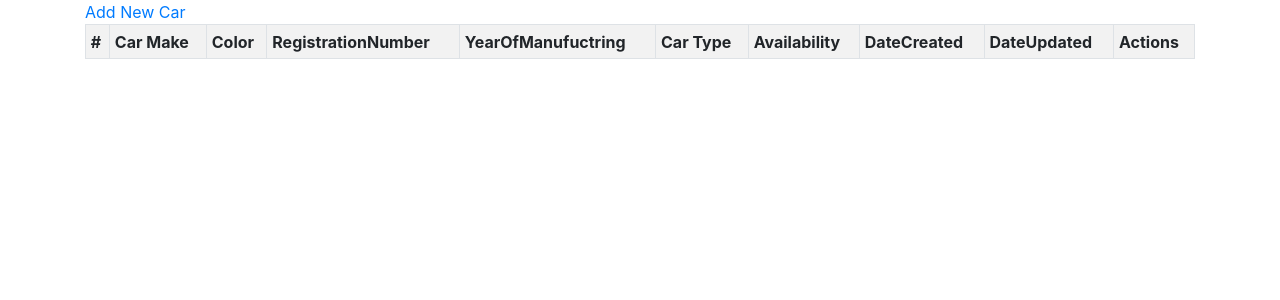
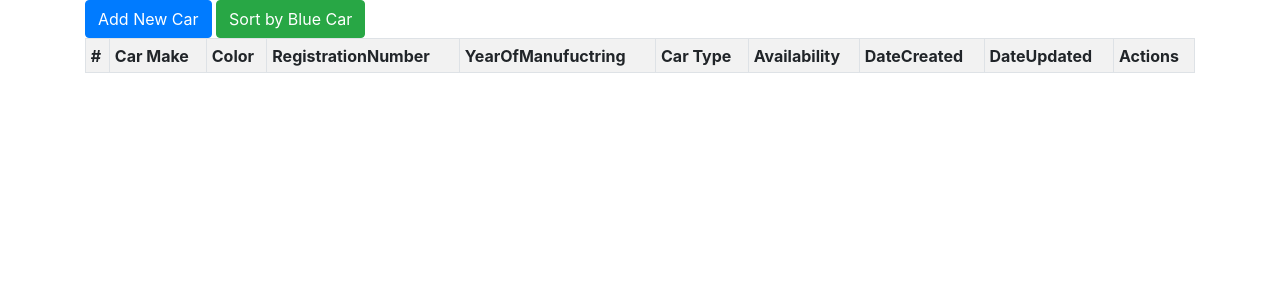
Before and after one commit to caroltheuri/manage-cars, a CodeIgniter app: page /database/index.php/cars/index in a window 1280 px wide. Shown: the part 53-353 px from the top of the page. Run offline with CodeIgniter, Linux system fonts and the light colour scheme; tables that the repository leaves empty or names only in its code hold one stand-in row (values such as "Sample post"); lists and menus that the app fills with data are empty; some web fonts are replaced.

Commit message:
updating features

```diff
--- a/application/config/routes.php
+++ b/application/config/routes.php
@@ -52,9 +52,3 @@ defined('BASEPATH') OR exit('No direct script access allowed');
 $route['default_controller'] = 'cars';
 $route['404_override'] = '';
 $route['translate_uri_dashes'] = FALSE;
-
-
-$route['cars/all-friends'] = 'friends/test/index';
-$route['friends/all-friends/(:any)/(:any)/(:num)'] = 'friends/test/index/$1/$2/$3';
-$route['friends/all-friends/(:any)/(:any)'] = 'friends/test/index/$1/$2';
-$route['friends/all-friends/(:num)'] = 'friends/test/index/$1';
--- a/application/modules/cars/controllers/Cars.php
+++ b/application/modules/cars/controllers/Cars.php
@@ -7,10 +7,17 @@ class Cars extends MX_Controller
         $this->load->model("cars_model");
     }
 
+    //Function that displays all records
     public function index()
     {
         $v_data["car_details"] = $this->cars_model->get_cars();
         $this->load->view("all_cars",$v_data);
+    }
+
+    //Function that sorts by Blue color
+    public function sortColor(){
+        $v_data= $this->cars_model->sort_by_color();
+        redirect("cars/index");
     }
 
     //Function for adding a new entry
@@ -36,26 +43,46 @@ class Cars extends MX_Controller
         $data["form_error"] = validation_errors();
         $this->load->view("add_car_details", $data);
     }
-    // edit button
-    // public function edited_friend ()
-    // {
-    //     $this->form_validation->set_rules ("firstname","First Name","trim|required");
-    //     $this->form_validation->set_rules ("age","Age","trim|required|numeric");
-    //     $this->form_validation->set_rules ("gender","Gender","trim|required");
-    //     $this->form_validation->set_rules ("hobby","Hobby","trim|required");
+    // Function for editing car details
+     public function update_car($car_id)
+    {
+        $this->form_validation->set_rules("carmake", "Car Make", "required");
+        $this->form_validation->set_rules("color", "Color", "required");
+        $this->form_validation->set_rules("registrationnumber", "Registration Number", "required");
+        $this->form_validation->set_rules("year", "Year", "required");
+        $this->form_validation->set_rules("cartype", "Car Type", "required");
+        $this->form_validation->set_rules("availability", "Availability", "required");
 
-    //     if ($this->form_validation->run() == FALSE)
-    //     {
-    //         echo "failed to edit friend";
-    //     }
-    //     else
-    //     {
-    //         $friend_id = $this->input->post("friend_id");
-    //         $this->friends_model->edit_friend($friend_id);
-    //         $this->session->set_flashdata("success_message","Friend ID ".$friend_id." has been edited");
-    //     }
+        if ($this->form_validation->run()) {
+            $update_details = $this->cars_model->update_car($car_id);
 
-    // }
+            redirect("cars/index");
+        }
+        $single_car = $this->cars_model->single_car($car_id);
+        if ($single_car->num_rows() > 0) {
+            $row = $single_car->row();
+            $id = $row->car_id;
+            $car_make = $row->car_make;
+            $color = $row->color;
+            $registration_number = $row->registration_number;
+            $year_of_manufuctring = $row->year_of_manufuctring;
+            $car_type = $row->car_type;
+            $availability = $row->availability;
+        }
+        $v_data = array(
+            "id" => $id ,
+            "car_make" => $car_make,
+            "color" => $color,
+            "registration_number" => $registration_number,
+            "year_of_manufuctring" => $year_of_manufuctring,
+            "car_type" => $car_type,
+            "availability" => $availability
+        );
+
+        $data["form_error"] = validation_errors();
+        $this->load->view("edit_cardetails", $v_data);
+
+    }
 
 
 
@@ -66,11 +93,6 @@ class Cars extends MX_Controller
         $deleted_car = $this->cars_model->delete_car($car_id);
         //2. Return all cars where the value delete column is 0; meaning, they are not deleted
         redirect("cars/index");
-        // $v_data["all_friends"] = $undeleted;
-        // // var_dump($v_data);
-        // //3. load the all friends view with data from step 2
-
-        // $this->load->view("site/layouts/layout", $data);
     }
 
 }
--- a/application/modules/cars/models/Cars_model.php
+++ b/application/modules/cars/models/Cars_model.php
@@ -34,34 +34,31 @@ class Cars_model extends CI_Model
         return $this->db->get();
     }
 
-    public function update_friend($friend_id)
+    //Function that updates car entries
+    public function update_car($car_id)
     {
         $data = array(
-//how its in db..............how its in form
-            "friend_name" => $this->input->post("firstname"),
-            "friend_age" => $this->input->post("age"),
-            "friend_gender" => $this->input->post("gender"),
-            "friend_hobby" => $this->input->post("hobby"),
+            "car_make" => $this->input->post("carmake"),
+            "color" => $this->input->post("color"),
+            "registration_number" => $this->input->post("registrationnumber"),
+            "year_of_manufuctring" => $this->input->post("year"),
+            "car_type" => $this->input->post("cartype"),
+            "availability" => $this->input->post("availability"),
+            "date_updated" => date('Y-m-d H:i:s'),
+
         );
+        $this->db->set($data);
+        $this->db->where('car_id', $car_id);
+        $this->db->update('car_details');
+    }
 
-        $this->db->set($data);
-        $this->db->where('friend_id', $friend_id);
-        if ($this->db->update('friend')) {
-            $this->session->set_flashdata("success","successfuly updated");
+    //Function that gets details of a single car
 
-
-            return true;
-        } else {
-            $this->session->set_flashdata("error","failed to update");
-
-            return false;
-        }
-
-//var_dump($data);die();
+    public function single_car($car_id)
+    {
+        $this->db->where('car_id', $car_id);
+        return $this->db->get('car_details');
     }
-    //end of edit button
-
-
 
     //Function for deleting a car entry
     public function delete_car($car_id)
@@ -70,4 +67,11 @@ class Cars_model extends CI_Model
         $this->db->set("deleted",0);
         $this->db->update("car_details");
     }
+
+    //Function that returns cars whose colour is blue alone
+    public function sort_by_color()
+    {
+        $this->db->where("color", "Blue");
+        $this->db->get("car_details");
+    }
 }
--- a/application/modules/cars/views/add_car_details.php
+++ b/application/modules/cars/views/add_car_details.php
@@ -17,6 +17,7 @@
                 echo $validation_errors;
             }
         ?>
+        <?php echo anchor("cars/index", "Go Home",array("class" => "btn btn-warning")); ?>
         <?php echo form_open_multipart($this->uri->uri_string()); ?>
             <div class="form-group">
             <label for ="car_make">Car Make</label>
--- a/application/modules/cars/views/all_cars.php
+++ b/application/modules/cars/views/all_cars.php
@@ -15,7 +15,8 @@
     </nav>
     <main class ="container">
 
-        <?php echo anchor("cars/add_car", "Add New Car"); ?>
+        <?php echo anchor("cars/add_car", "Add New Car",array("class" => "btn btn-primary")); ?>
+        <?php echo anchor("cars/sortColor", "Sort by Blue Car", array("class" => "btn btn-success")); ?>
         <table class="table table-striped table-bordered table-sm">
             <tr>
                 <th scope="col">#</th>
@@ -56,7 +57,7 @@
                         <td><?php echo $availability ?></td>
                         <td><?php echo $date_created ?></td>
                         <td><?php echo $date_updated ?></td>
-                        <td><a href="" class="btn btn-primary">Edit</a></td>
+                        <td><?php echo anchor("cars/update_car/".$id, "Edit",array("class" => "btn btn-primary")); ?></td>
                         <?php if($availability == 1){?>
                             <td><a href="" class="btn btn-warning" width="5%">De-Activate</a></td>
                         <?php }
```
Also changed, not shown: application/modules/cars/views/edit_cardetails.php (+29 -21 lines).
